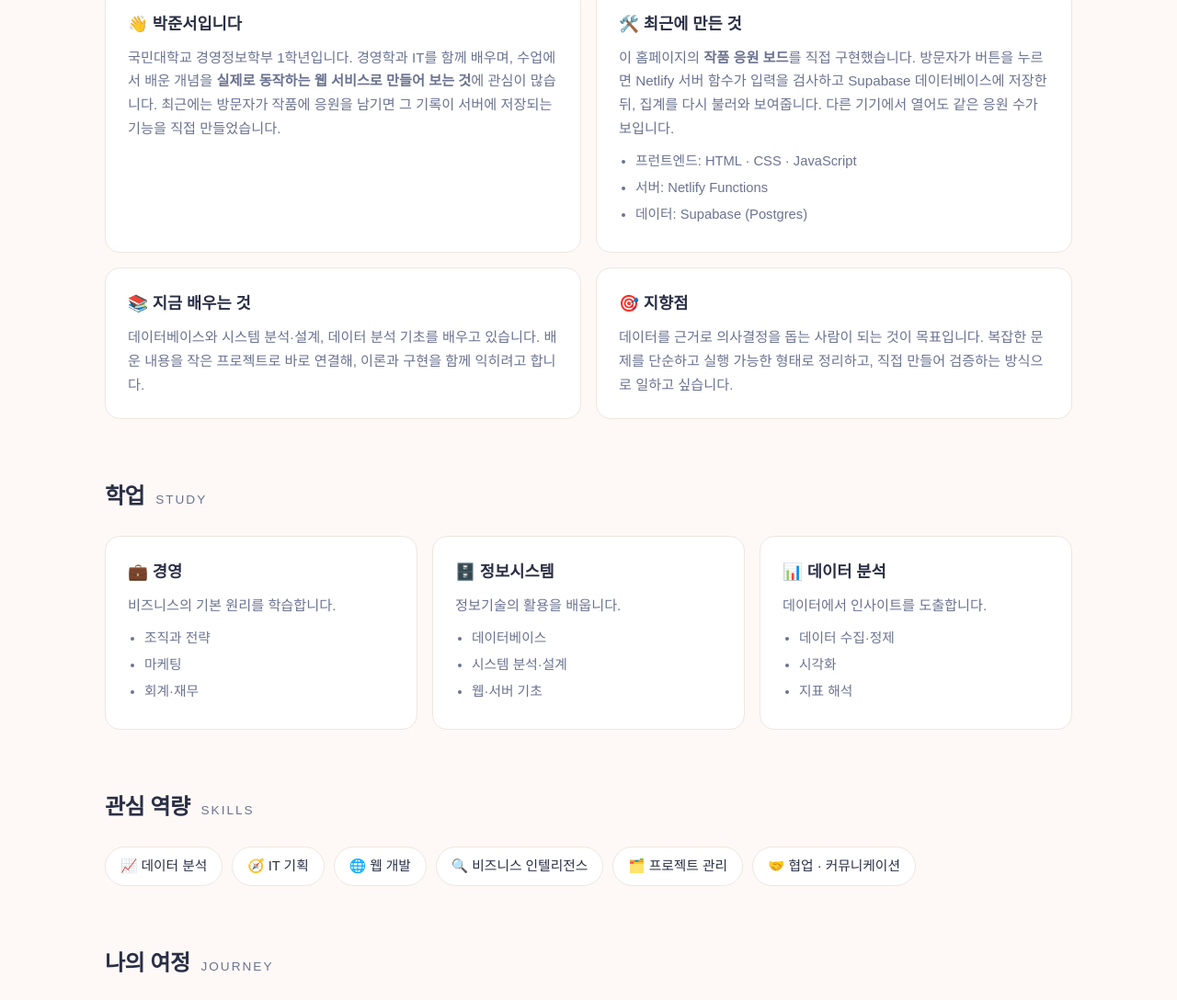
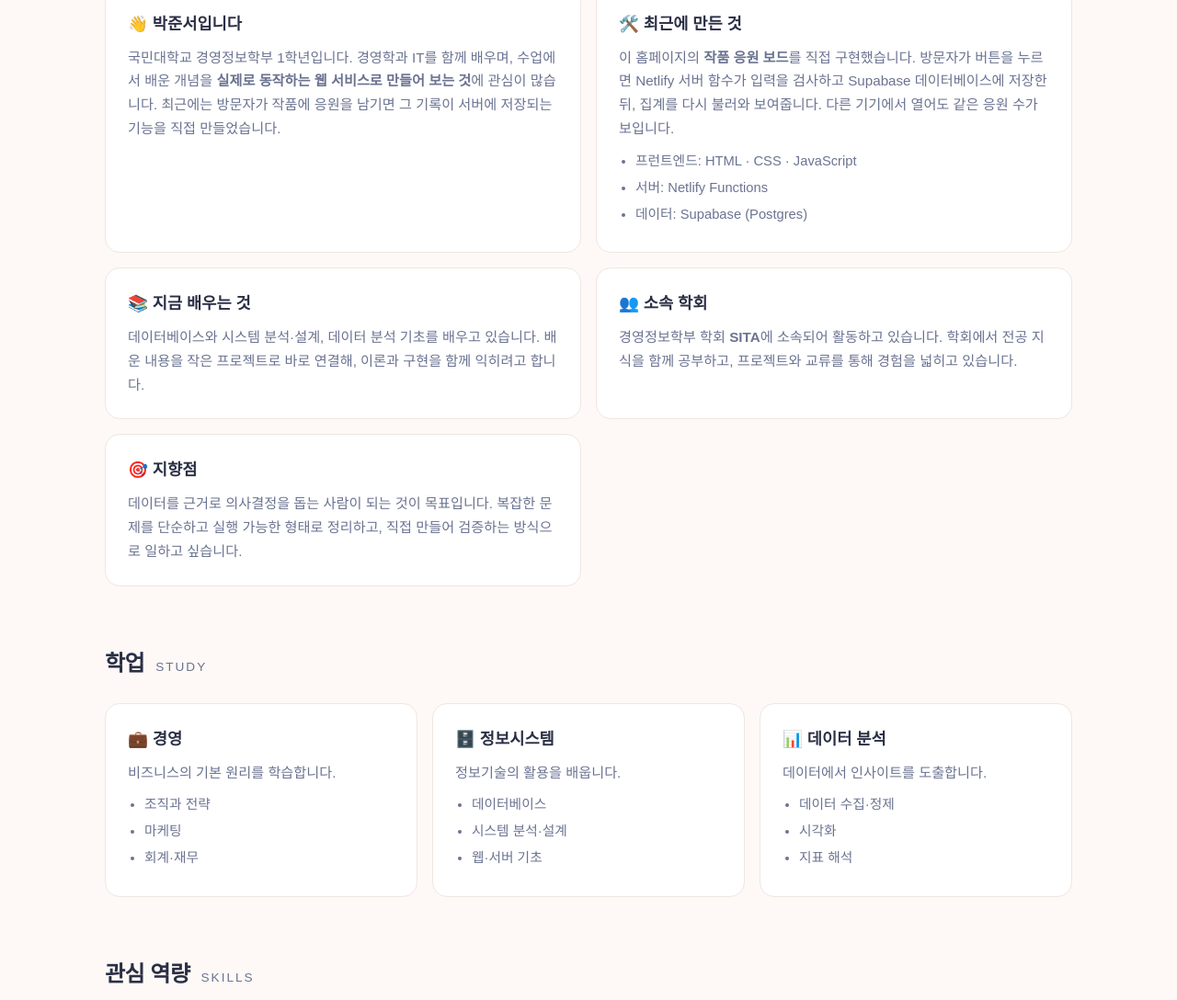
Before and after one commit to junseo73429/junseo73429.github.io, a plain HTML site: page index.html in a window 1280 px wide. Shown: the part 872-1960 px from the top of the page at 92% size. Drawn offline with Linux system fonts and the light colour scheme; no server answers.

Commit message:
Add SITA club membership to About section

```diff
--- a/index.html
+++ b/index.html
@@ -153,6 +153,10 @@ footer{border-top:1px solid var(--line);text-align:center;color:var(--sub);font-
       <div class="card">
         <h3>📚 지금 배우는 것</h3>
         <p>데이터베이스와 시스템 분석·설계, 데이터 분석 기초를 배우고 있습니다. 배운 내용을 작은 프로젝트로 바로 연결해, 이론과 구현을 함께 익히려고 합니다.</p>
+      </div>
+      <div class="card">
+        <h3>👥 소속 학회</h3>
+        <p>경영정보학부 학회 <b>SITA</b>에 소속되어 활동하고 있습니다. 학회에서 전공 지식을 함께 공부하고, 프로젝트와 교류를 통해 경험을 넓히고 있습니다.</p>
       </div>
       <div class="card">
         <h3>🎯 지향점</h3>
```
